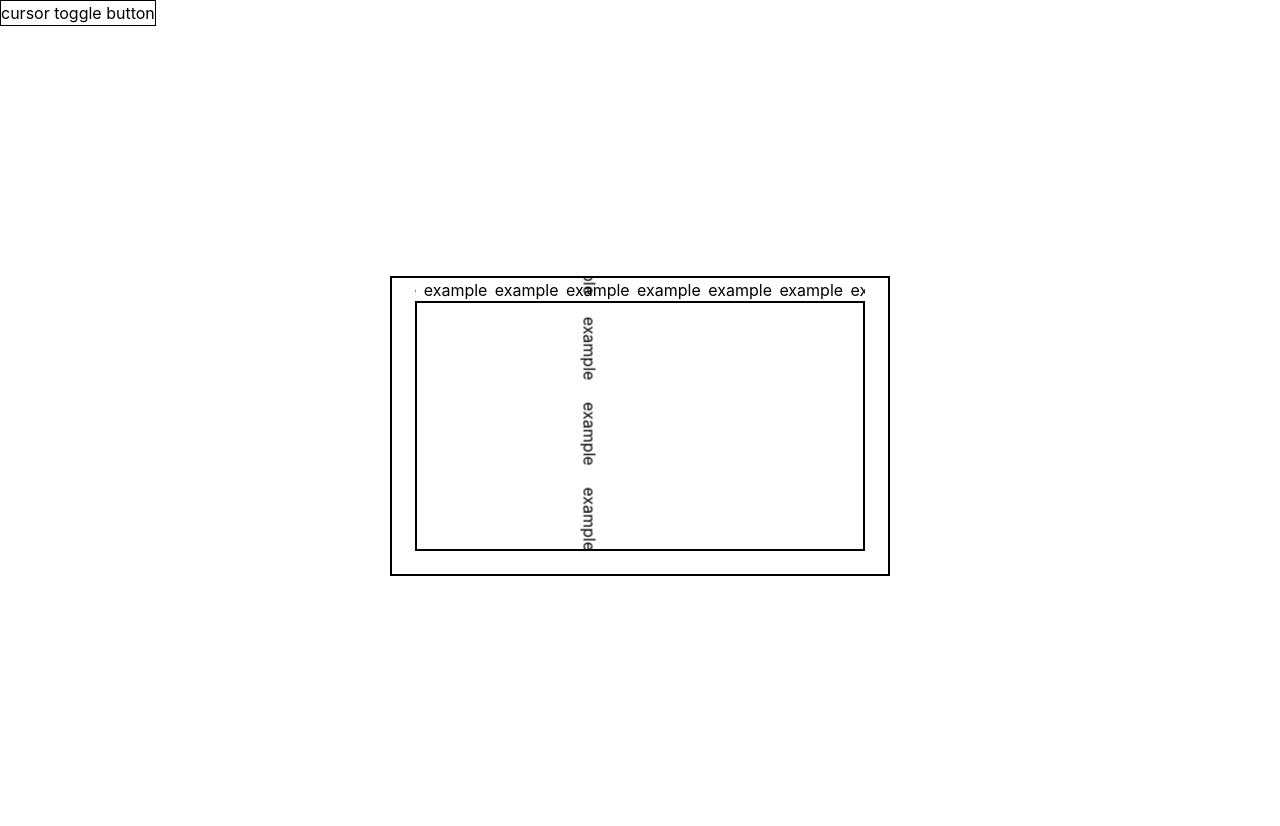
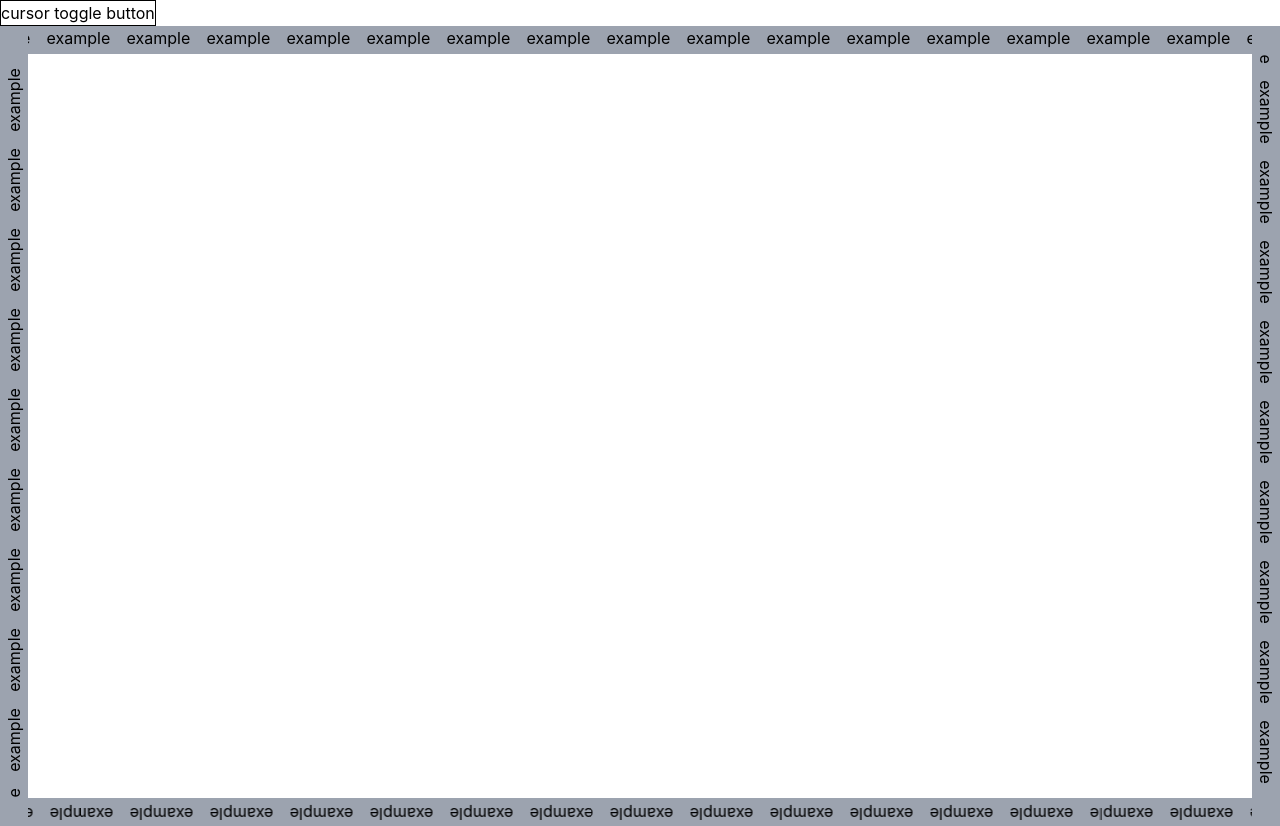
Before and after one commit to ababbb1/ff, a Next.js app: page /ani in a window 1280 px wide. Built offline with nearby package versions, Linux system fonts and the light colour scheme.

Commit message:
feat: animation sample

```diff
--- a/components/followingCursor.tsx
+++ b/components/followingCursor.tsx
@@ -32,7 +32,7 @@ export default function FollowingCursor({ visible }: { visible: boolean }) {
       ref={circle}
       className={cls(
         visible ? 'block' : 'hidden',
-        'absolute w-16 h-16 rounded-full bg-slate-600 -translate-x-1/2 -translate-y-1/2 pointer-events-none',
+        'absolute w-16 h-16 rounded-full bg-slate-600 -translate-x-1/2 -translate-y-1/2 pointer-events-none z-50',
       )}
     ></div>
   );
--- a/pages/ani.tsx
+++ b/pages/ani.tsx
@@ -1,8 +1,31 @@
-import { useState } from 'react';
+import { useEffect, useRef, useState } from 'react';
 import FollowingCursor from '../components/followingCursor';
 
 export default function Ani() {
   const [visible, setVisible] = useState<boolean>(true);
+  const [horizontalItemCount, setHorizontalItemCount] = useState<number>(1);
+  const [verticalItemCount, setVerticalItemCount] = useState<number>(1);
+  const horizontalItem = useRef<HTMLSpanElement>(null);
+  const verticalItem = useRef<HTMLSpanElement>(null);
+
+  useEffect(() => {
+    const setCount = () => {
+      if (horizontalItem.current && verticalItem.current) {
+        setHorizontalItemCount(
+          Math.floor(window.innerWidth / horizontalItem.current?.offsetWidth),
+        );
+        setVerticalItemCount(
+          Math.floor(window.innerHeight / verticalItem.current?.offsetWidth),
+        );
+      }
+    };
+    setCount();
+    window.addEventListener('resize', setCount);
+  }, []);
+
+  useEffect(() => {
+    console.log(horizontalItemCount, verticalItemCount);
+  }, [horizontalItemCount, verticalItemCount]);
 
   return (
     <>
@@ -15,46 +38,103 @@ export default function Ani() {
         cursor toggle button
       </button>
       <FollowingCursor visible={visible} />
-      <div className="flex justify-center items-center w-full h-screen">
-        <div className="w-[500px] h-[300px] border-2 border-black flex justify-center items-center relative overflow-hidden">
-          <div className="absolute flex w-[996px] top-0 left-[-498px] z-10 whitespace-nowrap animate-[text-move-right_6s_infinite_linear]">
-            <div className="w-[498px] h-[23px] flex justify-around">
-              {Array(7)
+
+      <div className="flex justify-center items-center w-full">
+        <div className="w-full h-screen p-7 bg-gray-400 flex justify-center items-center relative overflow-hidden">
+          {/* top */}
+          <div className="absolute flex top-0 left-[-100vw] z-10 whitespace-nowrap animate-[text-move-right_16s_infinite_linear]">
+            {['example', 'example'].map((v, i) => (
+              <div
+                key={i}
+                className="w-[100vw] flex justify-around overflow-hidden"
+              >
+                {Array(horizontalItemCount)
                   .fill(0)
                   .map((_, i) => (
-                  <span key={i}>example</span>
+                    <span
+                      ref={i === 0 ? horizontalItem : null}
+                      key={i}
+                      className="text-[100%] px-2 text-center"
+                    >
+                      {v}
+                    </span>
                   ))}
               </div>
-            <div className="w-[498px] h-[23px] flex justify-around">
-              {Array(7)
+            ))}
+          </div>
+
+          {/* right */}
+          <div className="absolute flex top-0 right-[-100vh] z-10 whitespace-nowrap animate-[text-move-down_16s_infinite_linear]">
+            {['example', 'example'].map((v, i) => (
+              <div
+                key={i}
+                className="w-[100vh] flex justify-around overflow-hidden"
+              >
+                {Array(verticalItemCount)
                   .fill(0)
                   .map((_, i) => (
-                  <span key={i}>example</span>
+                    <span
+                      ref={i === 0 ? verticalItem : null}
+                      key={i}
+                      className="text-[100%] px-2 text-center"
+                    >
+                      {v}
+                    </span>
                   ))}
               </div>
+            ))}
           </div>
-          <div className="absolute flex w-[596px] right-0 top-[-298px] z-10 whitespace-nowrap animate-[text-move-down_6s_infinite_linear]">
-            <div className="w-[298px] h-[23px] flex justify-around">
-              {Array(4)
+
+          {/* bottom */}
+          <div className="absolute flex bottom-0 right-[-100vw] z-10 whitespace-nowrap animate-[text-move-left_16s_infinite_linear]">
+            {['example', 'example'].map((v, i) => (
+              <div
+                key={i}
+                className="w-[100vw] flex justify-around overflow-hidden"
+              >
+                {Array(horizontalItemCount)
                   .fill(0)
                   .map((_, i) => (
-                  <span key={i}>example</span>
+                    <span
+                      ref={i === 0 ? horizontalItem : null}
+                      key={i}
+                      className="text-[100%] px-2 text-center"
+                    >
+                      {v}
+                    </span>
                   ))}
               </div>
-            <div className="w-[498px] h-[23px] flex justify-around">
-              {Array(4)
+            ))}
+          </div>
+
+          {/* left */}
+          <div className="absolute flex bottom-0 left-[-100vh] z-10 whitespace-nowrap animate-[text-move-top_16s_infinite_linear]">
+            {['example', 'example'].map((v, i) => (
+              <div
+                key={i}
+                className="w-[100vh] flex justify-around overflow-hidden"
+              >
+                {Array(verticalItemCount)
                   .fill(0)
                   .map((_, i) => (
-                  <span key={i}>example</span>
+                    <span
+                      ref={i === 0 ? verticalItem : null}
+                      key={i}
+                      className="text-[100%] px-2 text-center"
+                    >
+                      {v}
+                    </span>
                   ))}
               </div>
+            ))}
           </div>
 
-          <div className="absolute top-0 left-0 w-[23px] h-[23px] bg-white z-20"></div>
-          <div className="absolute top-0 right-0 w-[23px] h-[23px] bg-white z-20"></div>
-          <div className="absolute bottom-0 right-0 w-[23px] h-[23px] bg-white z-20"></div>
-          <div className="absolute bottom-0 left-0 w-[23px] h-[23px] bg-white z-20"></div>
-          <div className="w-[450px] h-[250px] border-2 border-black"></div>
+          <div className="absolute top-0 left-0 w-7 h-7 bg-gray-400 z-20"></div>
+          <div className="absolute top-0 right-0 w-7 h-7 bg-gray-400 z-20"></div>
+          <div className="absolute bottom-0 right-0 w-7 h-7 bg-gray-400 z-20"></div>
+          <div className="absolute bottom-0 left-0 w-7 h-7 bg-gray-400 z-20"></div>
+
+          <div className="w-full h-full bg-white"></div>
         </div>
       </div>
     </>
--- a/pages/api/auth/[...nextauth].ts
+++ b/pages/api/auth/[...nextauth].ts
@@ -54,10 +54,5 @@ export default NextAuth({
       clientSecret: process.env.FACEBOOK_CLIENT_SECRET || '',
     }),
   ],
-  callbacks: {
-    async signIn(params) {
-      console.log(params);
-      return true;
-    },
-  },
+  callbacks: {},
 });
--- a/tailwind.config.js
+++ b/tailwind.config.js
@@ -9,16 +9,26 @@ module.exports = {
       keyframes: {
         'text-move-right': {
           '0%': { transform: 'translateX(0px)' },
-          '100%': { transform: 'translateX(498px)' },
+          '100%': { transform: 'translateX(100vw)' },
         },
         'text-move-down': {
-          '0%': { transform: 'translateY(0px) rotate(90deg)' },
-          '100%': { transform: 'translateY(298px) rotate(90deg)' },
+          '0%': { transform: 'rotate(90deg) translateY(0.875rem) translateX(0px)' },
+          '100%': { transform: 'rotate(90deg) translateY(0.875rem) translateX(100vh)' },
+        },
+        'text-move-left': {
+          '0%': { transform: 'rotate(180deg) translateX(0)' },
+          '100%': { transform: 'rotate(180deg) translateX(100vw)' },
+        },
+        'text-move-top': {
+          '0%': { transform: 'rotate(-90deg) translateY(0.875rem) translateX(0)' },
+          '100%': { transform: 'rotate(-90deg) translateY(0.875rem) translateX(100vh)' },
         },
       },
       animation: {
         'text-move-right': 'text-move-right',
         'text-move-down': 'text-move-down',
+        'text-move-left': 'text-move-left',
+        'text-move-top': 'text-move-top',
       },
     },
   },
```
Lines whose indentation alone changed are shown as unchanged.
